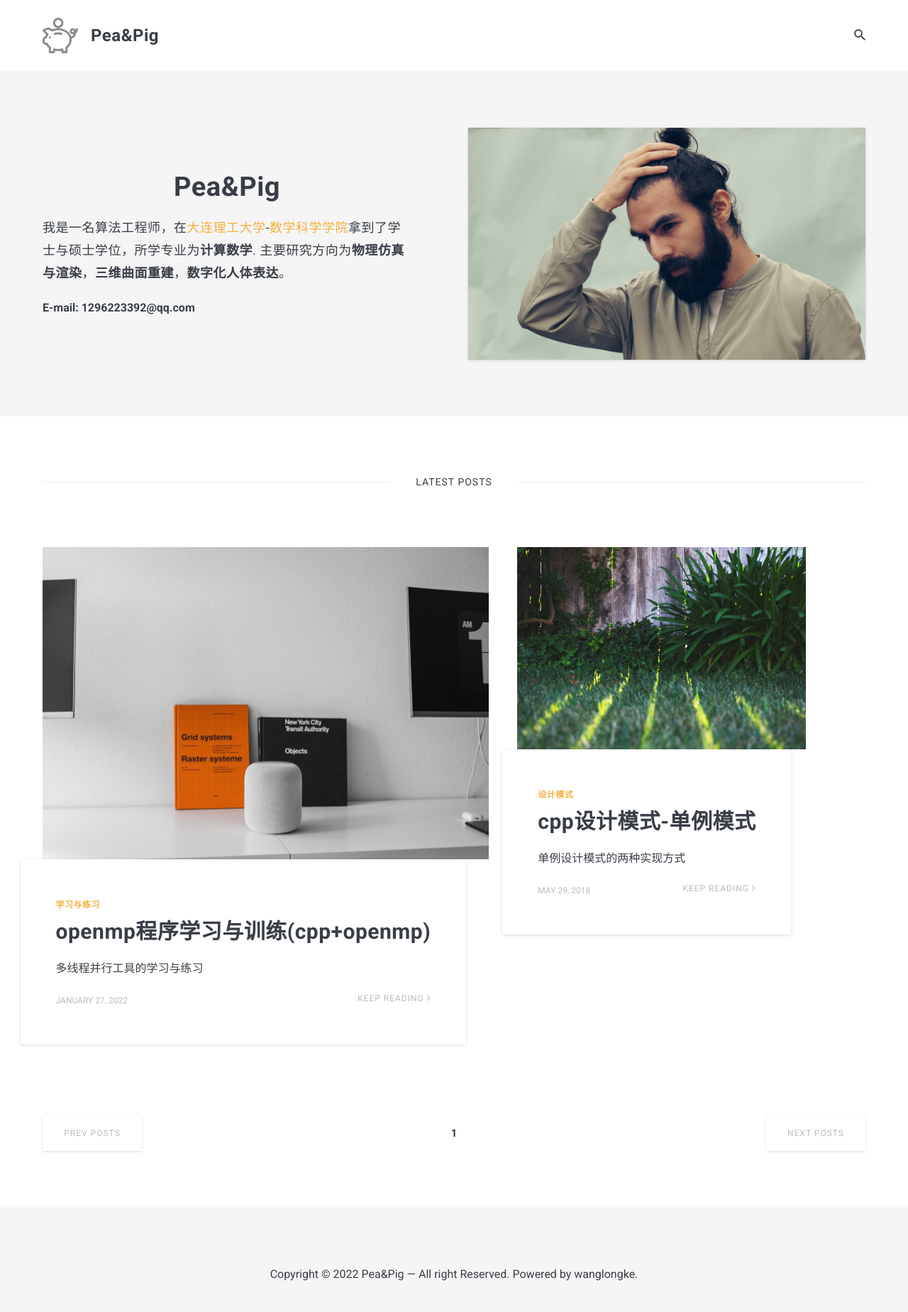
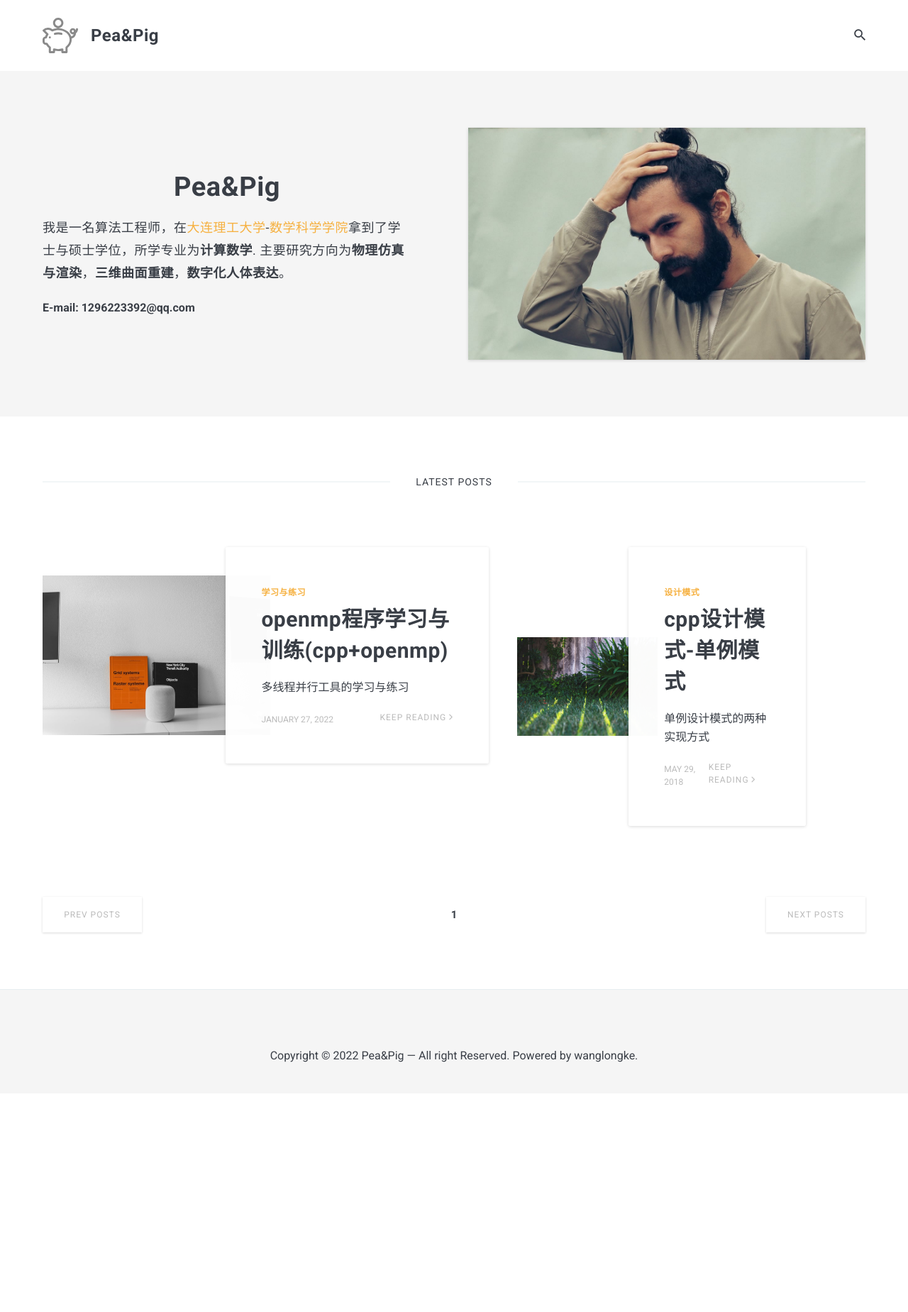
Before and after one commit to Wanglongke/wanglongke.github.io, a Jekyll site: the page built from index.html, in a window 1280 px wide. Shown: the whole page at 71% size. Built offline with Jekyll 4.4.1, drawn with Linux system fonts in a browser that asks for light colours; nearby versions of some CDN libraries; the list of posts is cut into pages by our own code; after the commit the page ends 1541 px from its top, so only the background shows below that.

Commit message:
"update"

```diff
--- a/_sass/4-layouts/_article.scss
+++ b/_sass/4-layouts/_article.scss
@@ -1,9 +1,11 @@
 .article {
+  display: flex;
+  flex-direction: column;
   margin-bottom: 40px;
 
   .article__wrapper {
     display: flex;
-    flex-direction: column;
+    flex-direction: row;
     align-items: center;
   }
 
```
